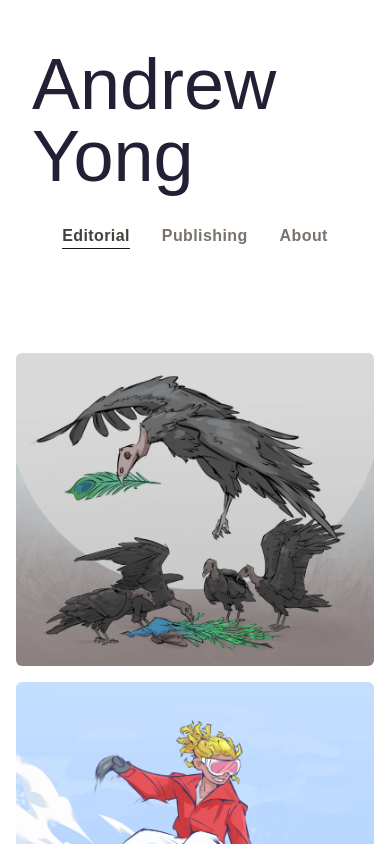
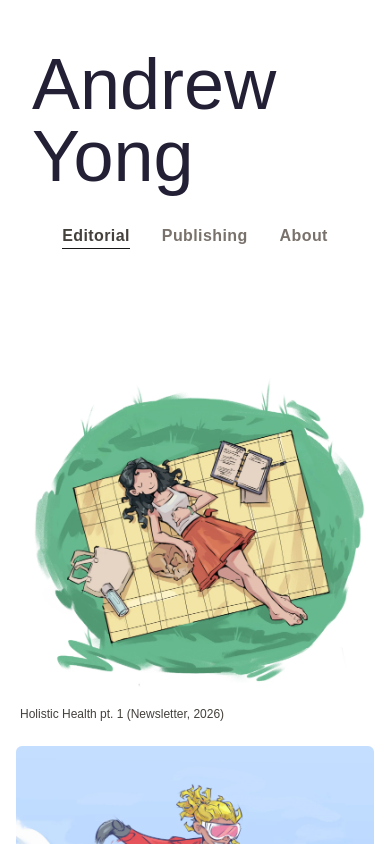
Before and after one commit to andrwyoung/art-portfolio, a Next.js app: page /editorial in a window 390 px wide. Shown: the top 844 px of the page. Built offline with nearby package versions, Linux system fonts and the light colour scheme; a web font is replaced by a local one.

Commit message:
slight reordering

```diff
--- a/components/gallery.tsx
+++ b/components/gallery.tsx
@@ -45,20 +45,19 @@ export default function Gallery({
                     // sizes="33vw"
                   />
                 </div>
-                {item.clientDescription && (
                 <p className="text-stone-700 font-header font-medium text-xs md:text-md text-left mt-2 ml-1 ">
                   {item.clientDescription}
                 </p>
-                )}
               </div>
             ))}
           </div>
         ))}
       </div>
 
-      <div className="max-w-7xl mx-auto flex flex-col gap-4 p-4 sm:hidden">
+      <div className="max-w-7xl mx-auto flex flex-col gap-6 p-4 sm:hidden">
         {visible.map((item) => (
-          <div key={item.filepath} className="rounded-md">
+          <div key={item.filepath}>
+            <div className="rounded-md">
               <Image
                 src={item.filepath}
                 alt={item.seoDescription}
@@ -68,6 +67,10 @@ export default function Gallery({
                 className="w-full h-auto block rounded-md"
                 sizes="100vw"
               />
+            </div>
+            <p className="text-stone-700 font-header font-medium text-xs md:text-md text-left mt-2 ml-1 ">
+              {item.clientDescription}
+            </p>
           </div>
         ))}
       </div>
--- a/types/editorial-config-v2.ts
+++ b/types/editorial-config-v2.ts
@@ -2,12 +2,12 @@ import { PortfolioType } from "./types";
 
 export const EditorialConfigV2: PortfolioType[] = [
   {
-    filepath: "/editorial-v2/section_001.webp",
+    filepath: "/editorial-v2/section_003.webp",
     width: 1600,
-    height: 1399,
-    clientDescription: "The Hijacking of Creativity (Substack, 2026)",
+    height: 1541,
+    clientDescription: "Holistic Health pt. 1 (Newsletter, 2026)",
     seoDescription:
-      "Dark editorial illustration of a flock of vultures gathered on the ground with peacock feathers, one bird descending from above with a feather in its beak",
+      "Top-down illustration of a woman napping on a picnic blanket with her dog, surrounded by an open notebook, tote bag, and water bottle",
   },
   {
     filepath: "/editorial-v2/section_012.webp",
@@ -19,20 +19,12 @@ export const EditorialConfigV2: PortfolioType[] = [
   },
 
   {
-    filepath: "/editorial-v2/section_003.webp",
+    filepath: "/editorial-v2/section_001.webp",
     width: 1600,
-    height: 1541,
-    clientDescription: "Holistic Health pt. 1 (Newsletter, 2026)",
+    height: 1399,
+    clientDescription: "The Hijacking of Creativity (Substack, 2026)",
     seoDescription:
-      "Top-down illustration of a woman napping on a picnic blanket with her dog, surrounded by an open notebook, tote bag, and water bottle",
-  },
-  {
-    filepath: "/editorial-v2/section_009.webp",
-    width: 1600,
-    height: 1600,
-    clientDescription: "Cocktails (Personal, 2026)",
-    seoDescription:
-      "Four-panel illustration of classic cocktails: a blue tropical drink, a mojito, a whiskey sour, and a strawberry daiquiri",
+      "Dark editorial illustration of a flock of vultures gathered on the ground with peacock feathers, one bird descending from above with a feather in its beak",
   },
 
   {
@@ -53,6 +45,16 @@ export const EditorialConfigV2: PortfolioType[] = [
     seoDescription:
       "Illustration of a woman jump roping beside a man lifting a dumbbell on a gym bench",
   },
+
+  {
+    filepath: "/editorial-v2/section_009.webp",
+    width: 1600,
+    height: 1600,
+    clientDescription: "Cocktails (Personal, 2026)",
+    seoDescription:
+      "Four-panel illustration of classic cocktails: a blue tropical drink, a mojito, a whiskey sour, and a strawberry daiquiri",
+  },
+
   {
     filepath: "/editorial-v2/section_007.webp",
     width: 1600,
--- a/types/types.ts
+++ b/types/types.ts
@@ -2,7 +2,7 @@ export type PortfolioType = {
   filepath: string;
   width: number;
   height: number;
-  clientDescription?: string;
+  clientDescription: string;
   seoDescription: string;
   hide?: boolean;
 };
```
Lines whose indentation alone changed are shown as unchanged.
